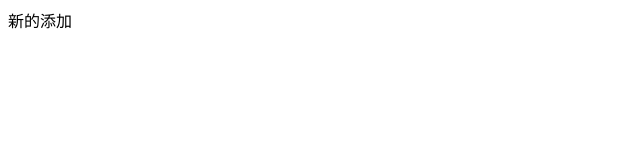
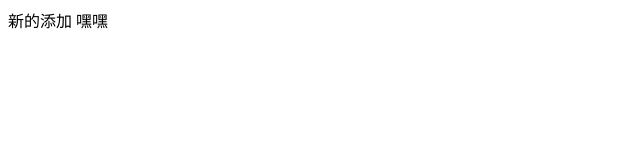
Before and after one commit to GmKAI/ZBC2, a plain HTML site: page index.html in a window 1280 px wide. Shown: the full height of the page, 0-640 px from the left. Drawn offline with Linux system fonts and the light colour scheme.

Commit message:
添加嘿嘿

```diff
--- a/index.html
+++ b/index.html
@@ -7,5 +7,6 @@
 </head>
 <body>
     新的添加
+    嘿嘿
 </body>
 </html>
```
